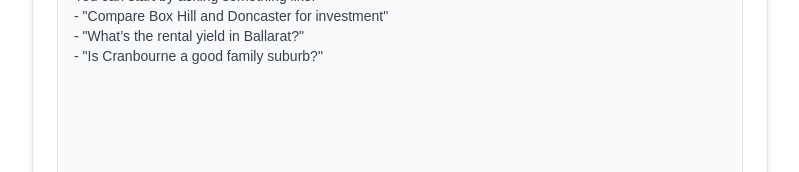
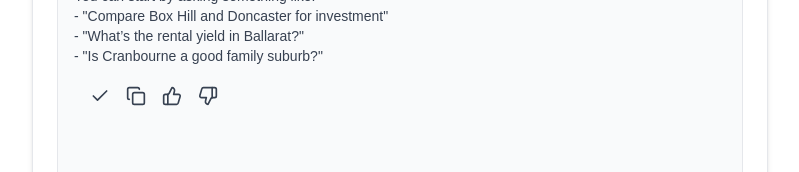
Before and after one commit to sudostar12/propsignal, a Next.js app: page /ai-chat in a window 1280 px wide. Shown: the part 236-408 px from the top of the page, without its empty margins (240-1039 px from the left). Built offline with nearby package versions, Linux system fonts and the light colour scheme.

Commit message:
update: implement feedback loop in ai-chat

```diff
--- a/src/app/ai-chat/page.tsx
+++ b/src/app/ai-chat/page.tsx
@@ -1,14 +1,25 @@
 'use client';
 
 import { useState } from 'react';
-import { Check, Copy } from 'lucide-react';
+import { Check, Copy, ThumbsUp, ThumbsDown } from 'lucide-react';
+
+export function TestIcons() {
+  return (
+    <div className="flex gap-4 p-4 text-gray-700 text-sm">
+      <Check size={20} />
+      <Copy size={20} />
+      <ThumbsUp size={20} />
+      <ThumbsDown size={20} />
+    </div>
+  );
+}
 
 
 type Message = {
   role: 'user' | 'assistant';
   content: string;
   uuid?: string;
-  feedbackGiven?: boolean;
+  feedbackGiven?: 'positive' | 'negative';
 };
 
 
@@ -39,7 +50,7 @@ export default function AIChatPage() {
        // Update feedback state for that message
     setMessages(prev =>
       prev.map(msg =>
-        msg.uuid === uuid ? { ...msg, feedbackGiven: true } : msg
+        msg.uuid === uuid ? { ...msg, feedbackGiven: feedback } : msg
       )
     );
     } catch (error) {
@@ -109,9 +120,13 @@ setMessages([
                 {m.content}
               </div>
 
+            <TestIcons /> {/* Temporary test icons - to be removed */}
+
               {/* 🆕 Show feedback buttons under the most recent assistant message */}
               {m.role === 'assistant' && i === messages.length - 1 && m.uuid && (
          <div className="flex items-center gap-4 text-sm text-gray-500 pl-1 mt-1">
+
+         {/* 🆕 Copy Button */}
          <button
            onClick={() => handleCopy(m.uuid!, m.content)}
            className="flex items-center hover:text-blue-600 transition"
@@ -127,19 +142,31 @@ setMessages([
            )}
          </button>
 
+         {/* Divider */}
          <div className="h-4 w-px bg-gray-300" />
 
-         {i === messages.length - 1 && (
-           <>
+         {/* 🆕 Feedback Buttons */}
          {m.feedbackGiven ? (
            <span className="text-green-600">✅ Feedback recorded</span>
          ) : (
-               <>
-                 <button onClick={() => sendFeedback(m.uuid!, 'positive')}>👍 Helpful</button>
-                 <button onClick={() => sendFeedback(m.uuid!, 'negative')}>👎 Not helpful</button>
-               </>
-             )}
-           </>
+           <div className="flex items-center gap-2">
+             <button
+               onClick={() => sendFeedback(m.uuid!, 'positive')}
+               className={`p-1 rounded-full transition ${
+                 m.feedbackGiven === 'positive' ? 'text-green-600 scale-110' : 'hover:text-gray-700'
+               }`}
+             >
+               <ThumbsUp size={18} />
+             </button>
+             <button
+               onClick={() => sendFeedback(m.uuid!, 'negative')}
+               className={`p-1 rounded-full transition ${
+                 m.feedbackGiven === 'negative' ? 'text-red-500 scale-110' : 'hover:text-gray-700'
+               }`}
+             >
+               <ThumbsDown size={18} />
+             </button>
+           </div>
          )}
        </div>
      )}
```
Lines whose indentation alone changed are shown as unchanged.
